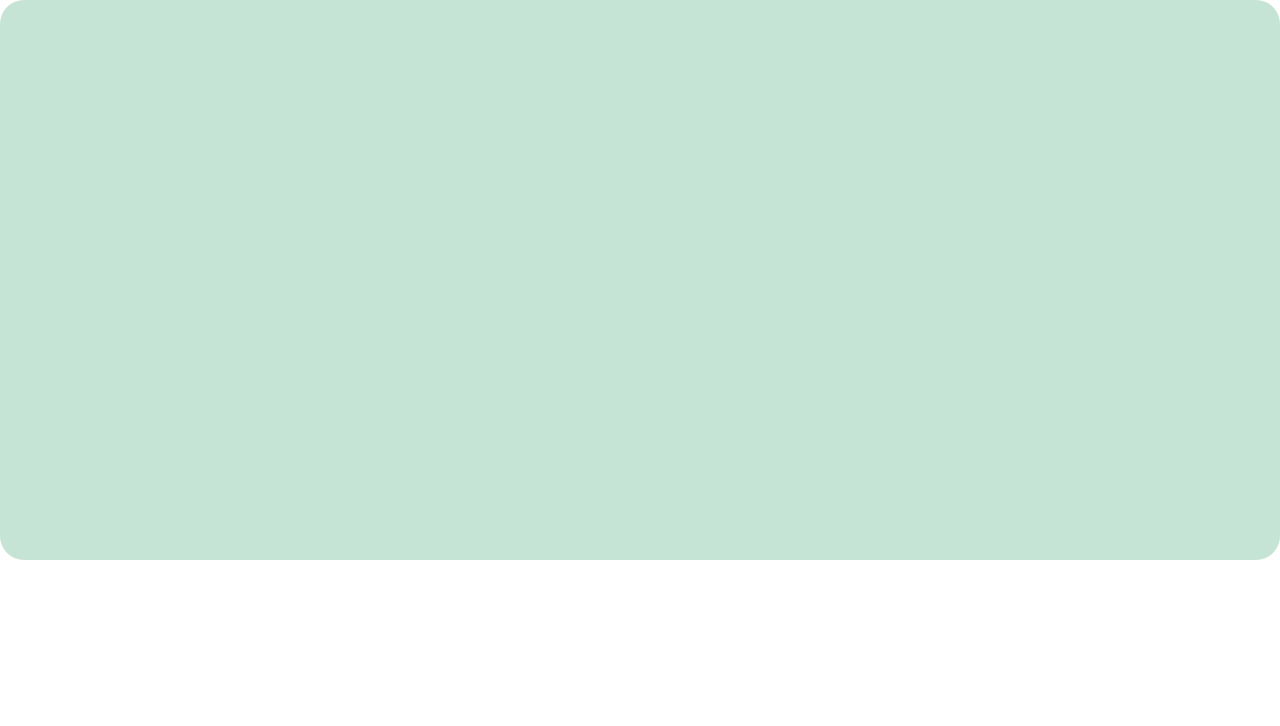
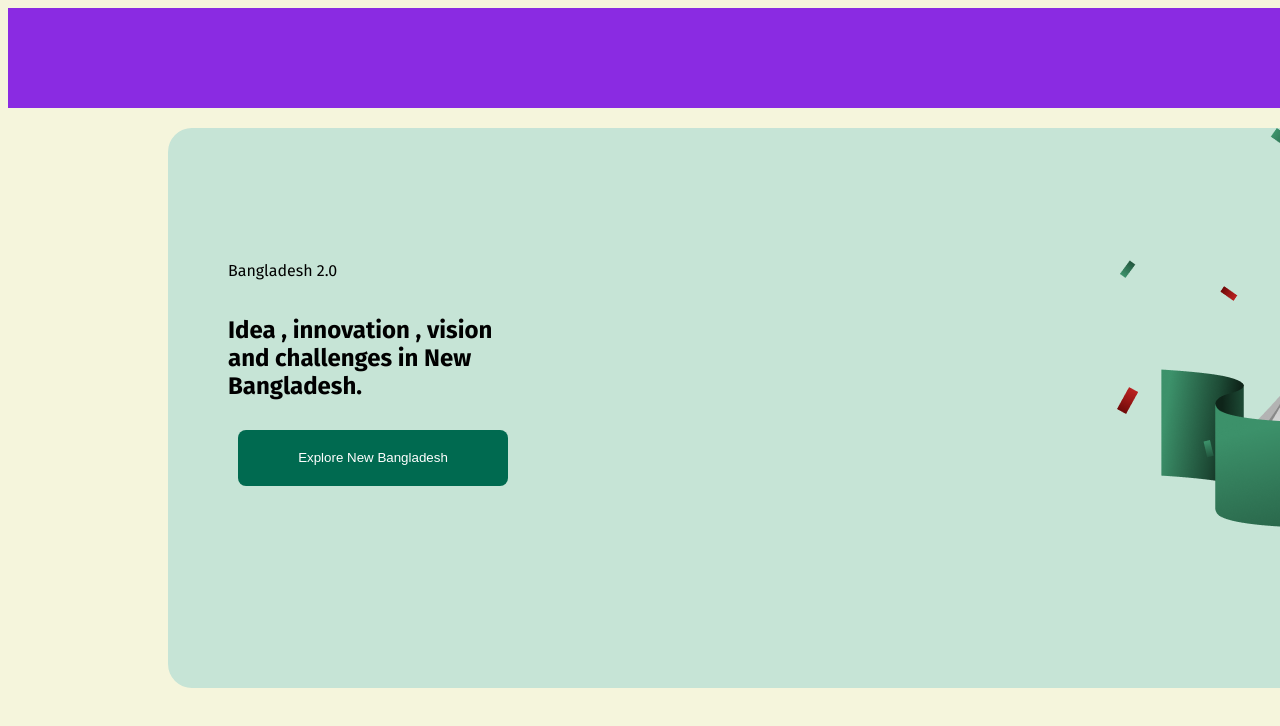
Before and after one commit to azijulhakimbd/B11A1--assignment-1, a plain HTML site: page index.html in a window 1280 px wide. Shown: the top 726 px of the page. Drawn offline with Linux system fonts and the light colour scheme.

Commit message:
File Added

```diff
--- a/index.html
+++ b/index.html
@@ -16,7 +16,13 @@
         <div class="banner">
             <div class="banner-container">
                 <div class="banner-description">
-
+                    <p class="text-1">Bangladesh 2.0</p>
+                    <h2 class="text-2">Idea , innovation ,
+                        vision <br> and challenges in New Bangladesh.</h2>
+                        <button class="btn">Explore New Bangladesh</button>
+                </div>
+                <div class="img">
+                    <img src="/assets/hero.png" alt="Banner Bangladesh 2.0">
                 </div>
             </div>
         </div>
--- a/styles/styles.css
+++ b/styles/styles.css
@@ -1,14 +1,60 @@
+@import url('https://fonts.googleapis.com/css2?family=Fira+Sans:ital,wght@0,100;0,200;0,300;0,400;0,500;0,600;0,700;0,800;0,900;1,100;1,200;1,300;1,400;1,500;1,600;1,700;1,800;1,900&display=swap');
 body{
-    margin: 0px;
-    padding: 0px;
+
     width: 1600px;
     height: 5181px;
+    background-color: beige;
+    font-family: "Fira Sans", serif;
 }
+/* Nav style start */
+.nav{
+    width: 1600px;
+    height: 100px;
+    background-color: blueviolet;
+}
+/* Nav style End */
 /* Banner style start */
+.banner{
+    display: flex;
+    margin: 20px 160px 4821px 160px;
+
+
+}
 .banner-container{
     width: 1280px;
     height: 560px;
+    display: flex;
     background-color: #C6E4D6;
     border-radius: 24px;
+    padding: 0px;
+
+}
+.banner-description{
+    width: 622px;
+    height: 326px;
+    display: flex;
+    flex-direction: column;
+    justify-content: flex-start;
+    align-items: flex-start;
+    margin: 117px 598.01px 117px 59.99px;
+}
+.text-2{
+    font-weight: 700;
+}
+.btn{
+    margin: 10px;
+    padding: 10px 20px;
+    background-color: #006A50;
+    color: white;
+    border-radius: 8px;
+    width: 270px;
+    height: 56px;
+    border: 0px;
+}
+.img{
+
+    width: 474.03px;
+    height: 400px;
+
 }
 /* Banner style End */
```
